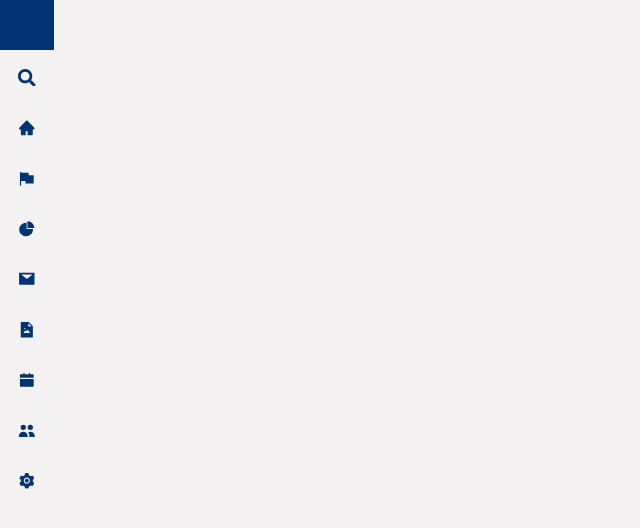
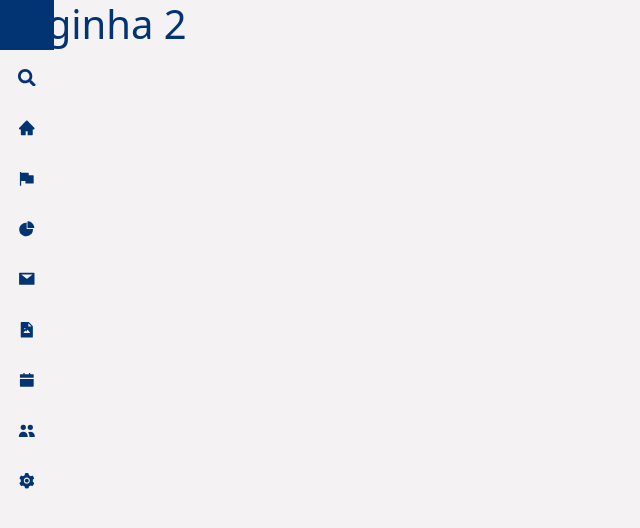
Before and after one commit to duzi5/frontend-FinancialApp, a React (Create React App) app: page /dashboard2 in a window 1280 px wide. Shown: the top 528 px of the page, without its empty margins (0-640 px from the left). Built offline with nearby package versions, Linux system fonts and the light colour scheme.

Commit message:
uo pro heroku

```diff
--- a/src/pages/Dashboard2.jsx
+++ b/src/pages/Dashboard2.jsx
@@ -3,6 +3,6 @@ import React from "react"
 
 export default props => {
     return(
-        <h1></h1>
+        <h1>Paginha 2</h1>
     )
 }
```
